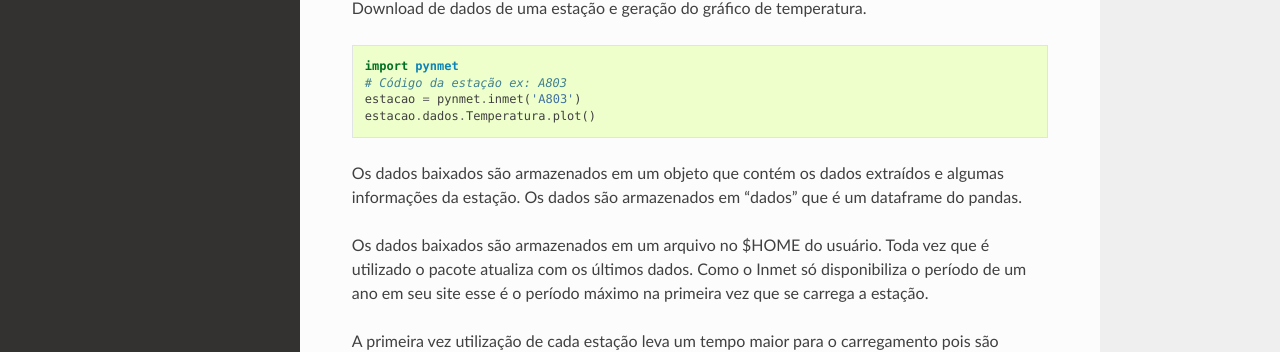
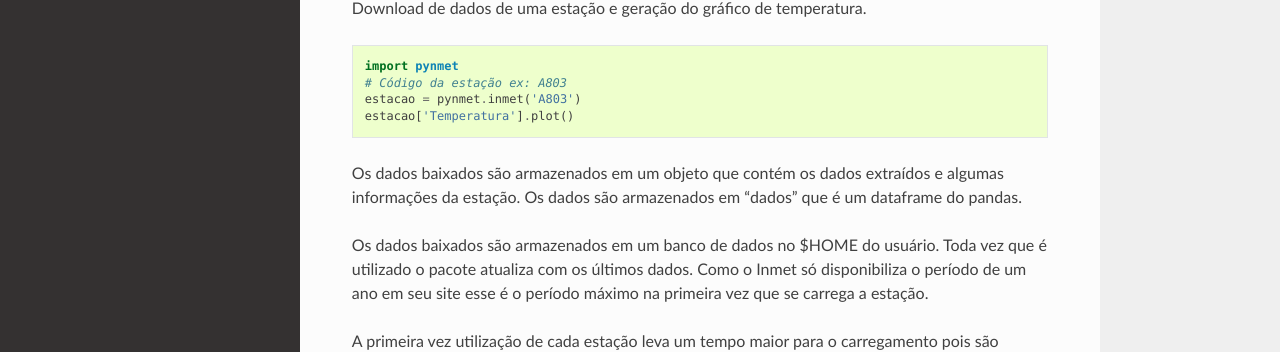
Before and after one commit to sehnem/pynmet, a Sphinx documentation site: the page built from docs/index.rst, in a window 1280 px wide and 1109 px high. Shown: the part 272-624 px from the top of the window. Built offline with Sphinx 7.4.7 and the Read the Docs theme 2.0.0, drawn with Linux system fonts in a browser that asks for light colours; pages that are not in the unit, such as notebooks, are missing from menus; the version number could not be read and is left out.

Commit message:
Update index.rst

```diff
--- a/docs/index.rst
+++ b/docs/index.rst
@@ -20,11 +20,11 @@ Download de dados de uma estação e geração do gráfico de temperatura.
   import pynmet
   # Código da estação ex: A803
   estacao = pynmet.inmet('A803')
-  estacao.dados.Temperatura.plot()
+  estacao['Temperatura'].plot()
 
 Os dados baixados são armazenados em um objeto que contém os dados extraídos e algumas informações da estação. Os dados são armazenados em "dados" que é um dataframe do pandas.
 
-Os dados baixados são armazenados em um arquivo no $HOME do usuário. Toda vez que é utilizado o pacote atualiza com os últimos dados. Como o Inmet só disponibiliza o período de um ano em seu site esse é o período máximo na primeira vez que se carrega a estação.
+Os dados baixados são armazenados em um banco de dados no $HOME do usuário. Toda vez que é utilizado o pacote atualiza com os últimos dados. Como o Inmet só disponibiliza o período de um ano em seu site esse é o período máximo na primeira vez que se carrega a estação.
 
 A primeira vez utilização de cada estação leva um tempo maior para o carregamento pois são baixados 365 dias do site do INMET. É possível realizar o download ou atualização de todas as estações.
 
```
